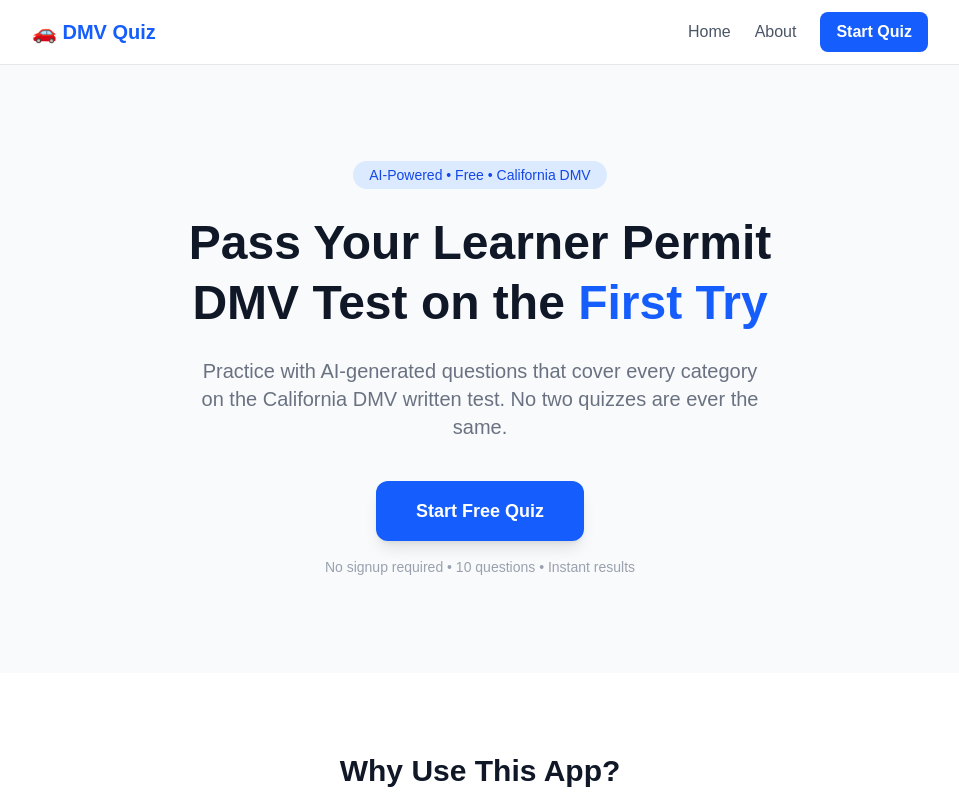
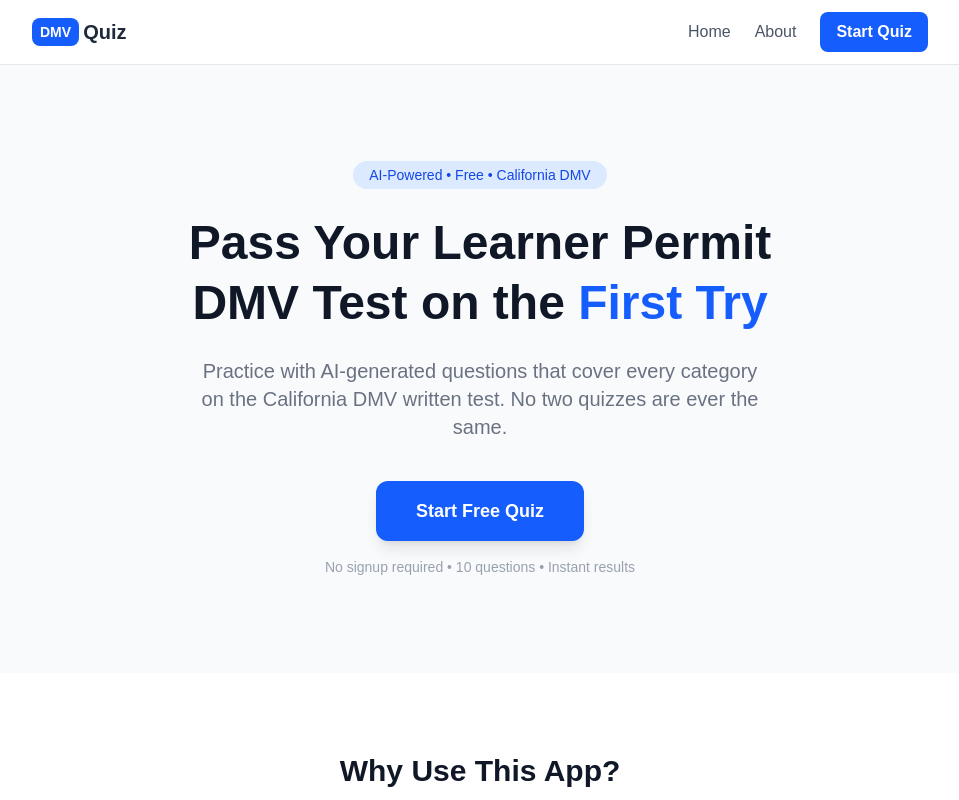
Before and after one commit to Mirwes-Hakimi/farsi-english-dmv, a Next.js app: page / in a window 1280 px wide. Shown: the top 800 px of the page, without its empty margins (160-1119 px from the left). Built offline with nearby package versions, Linux system fonts and the light colour scheme.

Commit message:
add PWA manifest, icons, and clean navbar logo

```diff
--- a/src/app/components/Navbar.tsx
+++ b/src/app/components/Navbar.tsx
@@ -11,9 +11,12 @@
       <div className="max-w-4xl mx-auto flex items-center justify-between">
 
         {/* Logo */}
-        <Link href="/" className="text-xl font-bold text-blue-600">
-          🚗 DMV Quiz
-        </Link>
+     <Link href="/" className="flex items-center gap-1">
+  <div className="bg-blue-600 text-white font-black text-sm px-2 py-1 rounded-lg">
+    DMV
+  </div>
+  <span className="text-xl font-bold text-gray-800">Quiz</span>
+</Link>
 
         {/* Desktop links — hidden on mobile */}
         <div className="hidden md:flex items-center gap-6">
```
Also changed, not shown: public/icon-192.png (renamed from public/icon-192.png.png), public/icon-512.png (renamed from public/icon-512.png.png).
